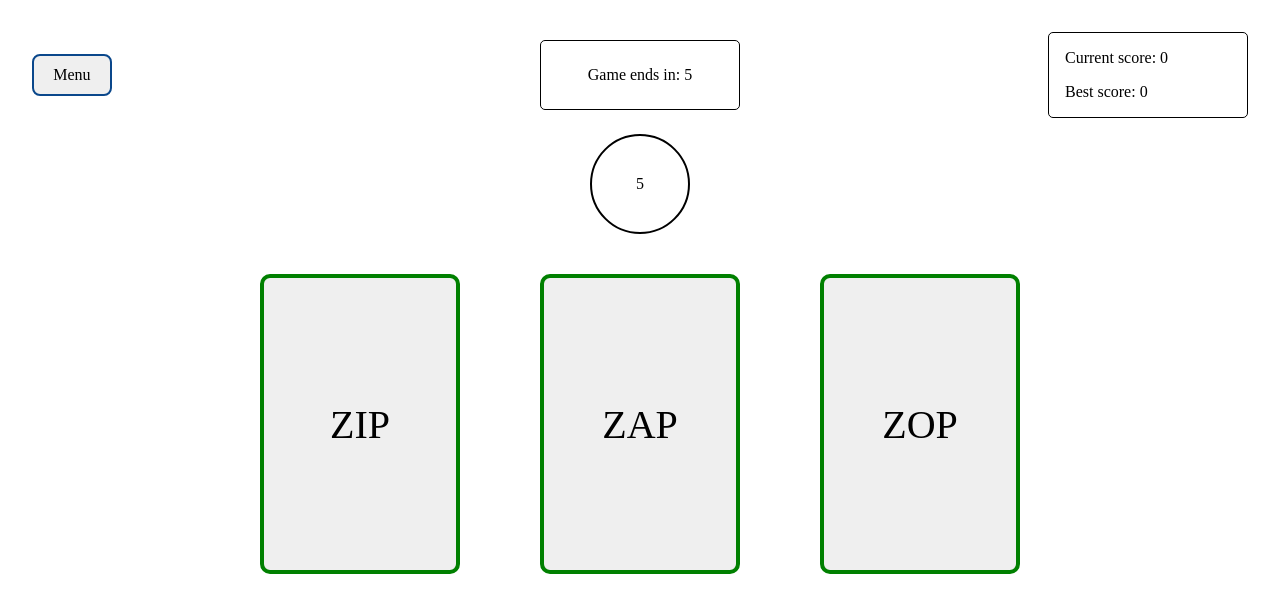
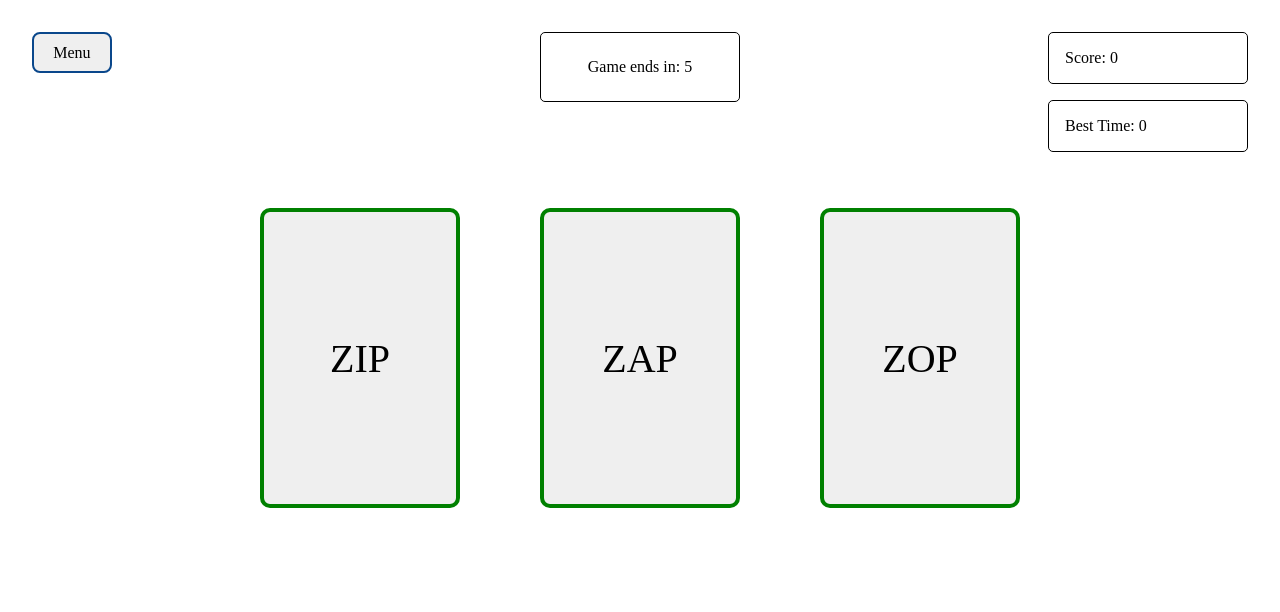
Before and after one commit to Moe-Pwint/Zip-Zap-Zop-Game, a React (Vite) app: page / in a window 1280 px wide. Shown: the top 612 px of the page. Built offline with nearby package versions, Linux system fonts and the light colour scheme.

Commit message:
Create Cards levelZ. Basic card UI components created. Winning losing logics defined in levelZ.

```diff
--- a/src/App.jsx
+++ b/src/App.jsx
@@ -1,39 +1,9 @@
-import { useEffect, useState } from 'react'
 import React from 'react'
 import './App.css'
-import StartingUI from './components/StartingUI.jsx'
+import LevelZ from './components/levelZ'
 
 function App() {
-  const [levelZ, setLevelZ] = useState({
-    bestScore: 0,
-    currentScore: 0,
-  })
-
-  const [gameTimer, setGameTimer] = useState(10)
-  const [roundTimer, setRoundTimer] = useState(5)
-
-  useEffect(() => {
-    if (gameTimer > 0) {
-      const timer = setInterval(() => {
-        setGameTimer((gameTimer) => gameTimer - 1)
-      }, 1000)
-
-      return () => {
-        clearInterval(timer)
-      }
-    }
-  }, [gameTimer])
-
-  return (
-    <>
-      <StartingUI
-        currentScore={levelZ.currentScore}
-        bestScore={levelZ.bestScore}
-        gameTimer={gameTimer}
-        roundTimer={roundTimer}
-      />
-    </>
-  )
+  return <LevelZ />
 }
 
 export default App
--- /dev/null
+++ b/src/components/Cards.jsx
@@ -0,0 +1,83 @@
+/* eslint-disable react/prop-types */
+import { useState, React } from 'react'
+import './StartingUI.css'
+
+export default function Cards({ handleFalseCard, incrementScore }) {
+  const [zipState, setZipState] = useState(true)
+  const [zapState, setZapState] = useState(false)
+  const [zopState, setZopState] = useState(false)
+
+  function handleZipClick() {
+    if (zipState === false) {
+      handleFalseCard()
+      return
+    }
+    console.log(zipState, zapState, zopState)
+    setZipState(false)
+    setZapState(true)
+    incrementScore()
+  }
+
+  function handleZapClick() {
+    if (zapState === false) {
+      handleFalseCard()
+      return
+    }
+    console.log(zipState, zapState, zopState)
+    setZapState(false)
+    setZopState(true)
+    incrementScore()
+  }
+
+  function handleZopClick() {
+    if (zopState === false) {
+      handleFalseCard()
+      return
+    }
+    console.log(zipState, zapState, zopState)
+    setZopState(false)
+    setZipState(true)
+    incrementScore()
+  }
+
+  return (
+    <div className="cardsContainer">
+      <Zip handleZipClick={handleZipClick} />
+      <Zap handleZapClick={handleZapClick} />
+      <Zop handleZopClick={handleZopClick} />
+    </div>
+  )
+}
+
+function Zip({ handleZipClick }) {
+  return (
+    <button className="card" onClick={handleZipClick}>
+      <p>ZIP</p>
+    </button>
+  )
+}
+
+function Zap({ handleZapClick }) {
+  return (
+    <button className="card" onClick={handleZapClick}>
+      <p>ZAP</p>
+    </button>
+  )
+}
+
+function Zop({ handleZopClick }) {
+  return (
+    <button className="card" onClick={handleZopClick}>
+      <p>ZOP</p>
+    </button>
+  )
+}
+
+// function shuffleArray(array) {
+//   for (var i = array.length - 1; i > 0; i--) {
+//     var j = Math.floor(Math.random() * (i + 1))
+//     var temp = array[i]
+//     array[i] = array[j]
+//     array[j] = temp
+//   }
+// }
--- a/src/components/StartingUI.css
+++ b/src/components/StartingUI.css
@@ -7,21 +7,21 @@ body {
   box-sizing: border-box;
 }
 
-.menuBtn {
-  border: 2px solid rgb(10, 71, 139);
-}
-
 .topContainer {
   display: flex;
-  align-items: center;
+  align-items: top;
 }
 
 .menuContainer {
   width: 200px;
 }
 
+.menuBtn {
+  border: 2px solid rgb(10, 71, 139);
+}
+
 .scoreContainer {
-  /* margin-left: auto; */
+  margin-bottom: 1em;
   width: 200px;
   border: 1px solid black;
   padding-left: 1em;
@@ -30,6 +30,7 @@ body {
 
 .gameTimeContainer {
   margin: auto;
+  margin-top: 0;
   width: 200px;
   height: 70px;
   border: 1px solid black;
--- a/src/components/StartingUI.jsx
+++ b/src/components/StartingUI.jsx
@@ -1,27 +1,17 @@
 /* eslint-disable react/prop-types */
 import React from 'react'
-// import React, { useState } from 'react'
 import './StartingUI.css'
 
-export default function StartingUI({
-  currentScore,
-  bestScore,
-  gameTimer,
-  roundTimer,
-}) {
+export default function StartingUI({ gameTimer, score, bestTime }) {
   return (
     <>
       <div className="topContainer">
         <MenuUI />
         <GameTimeUI gameTimer={gameTimer} />
-        <ScoreUI currentScore={currentScore} bestScore={bestScore} />
-      </div>
-
-      <RoundTimeUI roundTimer={roundTimer} />
-      <div className="cardsContainer">
-        <Zip />
-        <Zap />
-        <Zop />
+        <div>
+          <ScoreUI score={score} />
+          <BestTimeUI bestTime={bestTime} />
+        </div>
       </div>
     </>
   )
@@ -35,15 +25,6 @@ function MenuUI() {
   )
 }
 
-function ScoreUI({ currentScore, bestScore }) {
-  return (
-    <div className="scoreContainer">
-      <p>Current score: {currentScore}</p>
-      <p>Best score: {bestScore}</p>
-    </div>
-  )
-}
-
 function GameTimeUI({ gameTimer }) {
   return (
     <div className="gameTimeContainer">
@@ -52,34 +33,18 @@ function GameTimeUI({ gameTimer }) {
   )
 }
 
-function RoundTimeUI({ roundTimer }) {
+function ScoreUI({ score }) {
   return (
-    <div className="roundTimeContainer">
-      <p>{roundTimer}</p>
+    <div className="scoreContainer">
+      <p>Score: {score}</p>
     </div>
   )
 }
 
-function Zip() {
+function BestTimeUI({ bestTime }) {
   return (
-    <button className="zipCard card">
-      <p>ZIP</p>
-    </button>
+    <div className="scoreContainer">
+      <p>Best Time: {bestTime}</p>
+    </div>
   )
 }
-
-function Zap() {
-  return (
-    <button className="zapCard card">
-      <p>ZAP</p>
-    </button>
-  )
-}
-
-function Zop() {
-  return (
-    <button className="zopCard card">
-      <p>ZOP</p>
-    </button>
-  )
-}
--- /dev/null
+++ b/src/components/levelZ.jsx
@@ -0,0 +1,56 @@
+import StartingUI from './StartingUI.jsx'
+import { useEffect, useState } from 'react'
+import React from 'react'
+import Cards from './Cards'
+
+export default function LevelZ() {
+  const [score, setScore] = useState(0)
+  const [gameTimer, setGameTimer] = useState(10)
+  const [bestTime, setBestTime] = useState(0)
+  // const [gameWin, setGameWin] = useState(false)
+  // const [gameLose, setGameLose] = useState(false)
+
+  function gameWin() {
+    console.log('You Won!')
+    handleBestTime()
+  }
+
+  function gameLose() {
+    console.log('You Lost!')
+  }
+
+  function incrementScore() {
+    setScore((score) => score + 1)
+    if (score === 2) {
+      gameWin()
+    }
+  }
+
+  function handleBestTime() {
+    if (gameTimer > bestTime) {
+      setBestTime(gameTimer)
+    }
+  }
+
+  useEffect(() => {
+    if (gameTimer > 0 && score < 3) {
+      const timer = setInterval(() => {
+        setGameTimer((gameTimer) => gameTimer - 1)
+      }, 1000)
+
+      return () => {
+        clearInterval(timer)
+      }
+    }
+    if (gameTimer === 0) {
+      gameLose()
+    }
+  }, [gameTimer])
+
+  return (
+    <>
+      <StartingUI gameTimer={gameTimer} score={score} bestTime={bestTime} />
+      <Cards handleFalseCard={gameLose} incrementScore={incrementScore} />
+    </>
+  )
+}
```
Also changed, not shown: 1 other file (tests, documents, lock files or other folders).
